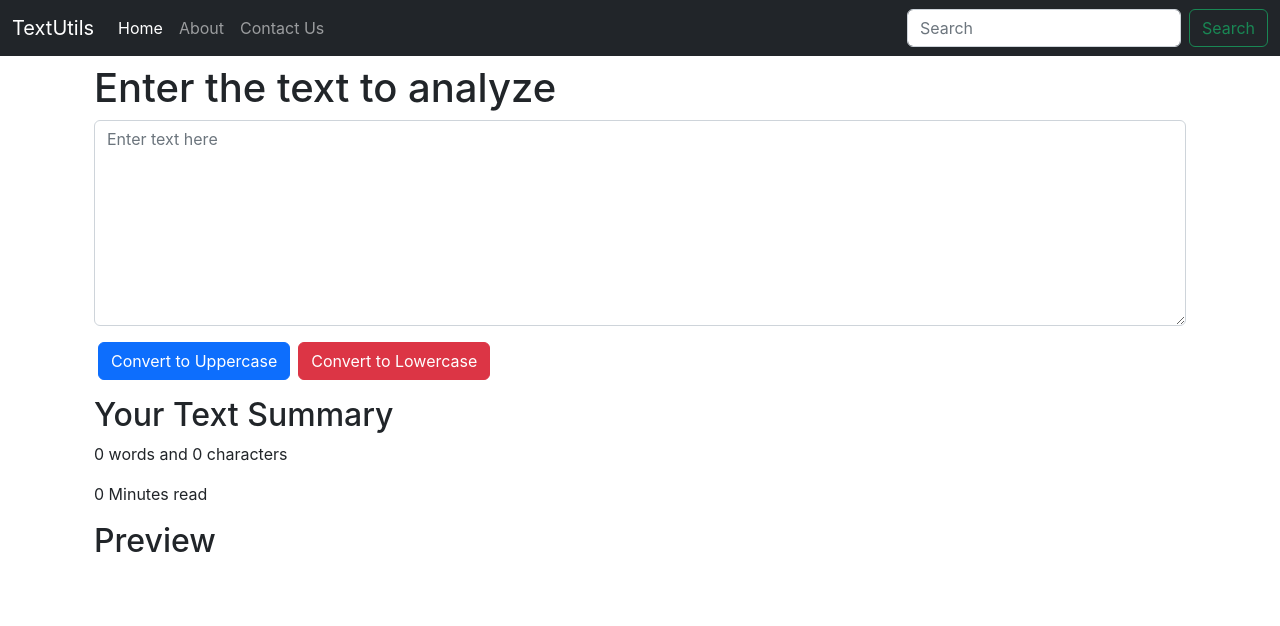
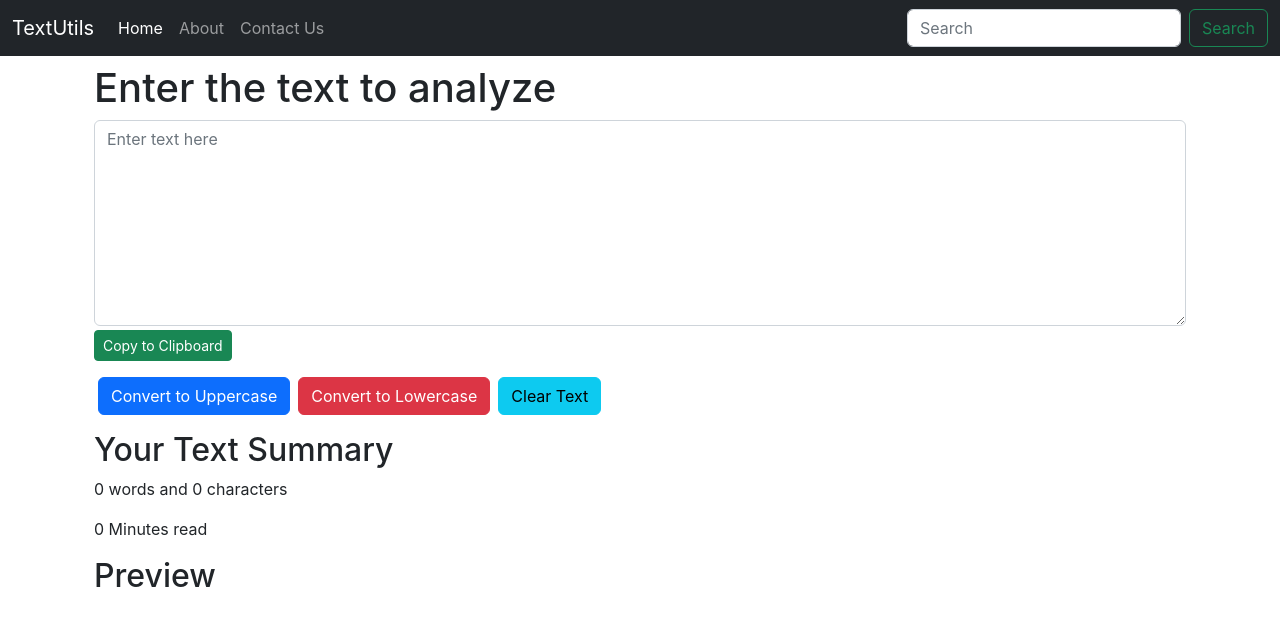
Before and after one commit to akshatk806/textutils, a React (Create React App) app: page / in a window 1280 px wide. Shown: the top 626 px of the page. Built offline with nearby package versions, Linux system fonts and the light colour scheme.

Commit message:
6. Adding more functionality

```diff
--- a/src/components/TextForm.js
+++ b/src/components/TextForm.js
@@ -18,6 +18,17 @@ export default function TextForm(props) {
         setText(newText)
     }
 
+    const handleClearText=()=>{
+        let newText="";
+        setText(newText)
+    }
+
+    const copyText=()=>{
+        let text=document.getElementById('myBox');
+        text.select();
+        navigator.clipboard.writeText(text.value)
+    }
+
     const [text,setText]=useState('');
     return (
         <>
@@ -26,9 +37,11 @@ export default function TextForm(props) {
                     {/* <h2>{props.heading} - {text}</h2> */}
                     <h1>{props.heading}</h1>
                     <textarea className="form-control" value={text} onChange={handleOnChange} id="myBox" rows="8" placeholder="Enter text here"></textarea>
+                    <button className="btn btn-sm btn-success mt-1" onClick={copyText}>Copy to Clipboard</button>
                 </div>
                 <button className="btn btn-primary mx-1" onClick={handleUppercaseClick}>Convert to Uppercase</button>
                 <button className="btn btn-danger mx-1" onClick={handleLowercaseClick}>Convert to Lowercase</button>
+                <button className="btn btn-info mx-1" onClick={handleClearText}>Clear Text</button>
             </div>
 
             <div className="container my-3">
```
